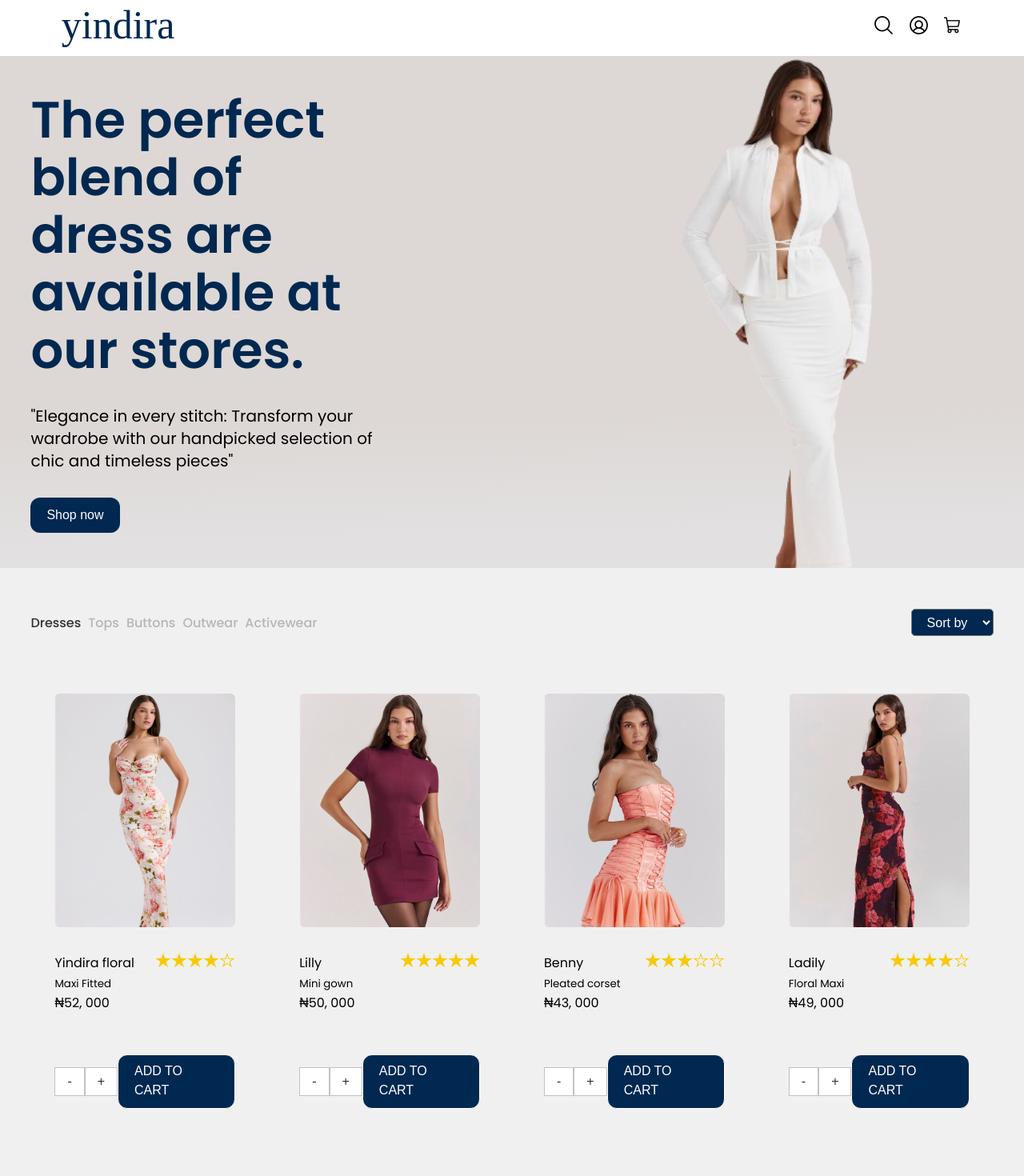
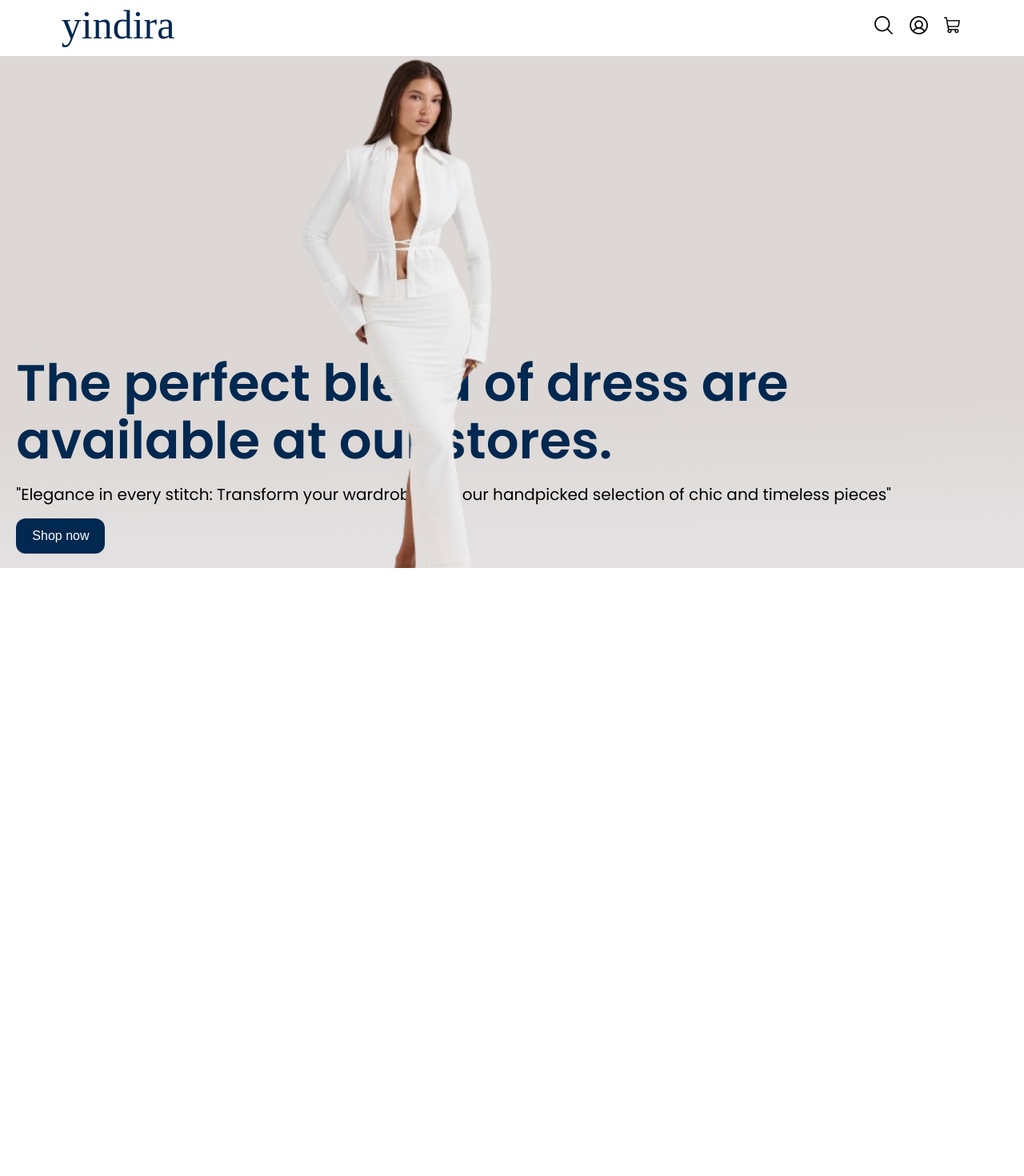
Before and after one commit to KaluDavid/Yindira-Store, a React (Vite) app: page / in a window 1280 px wide. Shown: the top 1470 px of the page at 80% size. After the commit the page ends 800 px from the top, so only its background shows below. Built offline with nearby package versions, Linux system fonts and the light colour scheme; a web font is replaced by a local one.

Commit message:
fixed fonts

```diff
--- a/src/component/Product-page/Cart.jsx
+++ b/src/component/Product-page/Cart.jsx
@@ -40,9 +40,9 @@ export function Cart() {
 
                 <div className="productDetails">
                   <div>
-                    <p>{item.productName}</p>
+                    <p><b>{item.productName}</b></p>
                     <small>{item.productType}</small>
-                    <p>₦{item.price}</p>
+                    <p><b> ₦{item.price}</b></p>
                   </div>
                   <img src={item.rating} alt="" className="ratings" />
                 </div>
--- a/src/component/Product-page/Product-Styles/cartOverlay.scss
+++ b/src/component/Product-page/Product-Styles/cartOverlay.scss
@@ -1,3 +1,6 @@
+@import "/src/component/variable.scss";
+
+
 @mixin btn {
   font-size: 12px;
   font-weight: 500;
--- a/src/component/Product-page/Product-Styles/heroStyle.scss
+++ b/src/component/Product-page/Product-Styles/heroStyle.scss
@@ -7,6 +7,7 @@
   padding: 0% 3%;
   background: $gray;
 }
+
 // text
 @mixin divStyle {
   gap: 32px;
@@ -40,10 +41,27 @@
 
 .heroMain {
   @include heroMain();
+
+  @include sm{
+    align-items: center;
+    justify-content: center;
+    padding:0%;
+  }
 }
 
 .text {
   @include divStyle();
+
+  @include sm {
+    position: absolute;
+    width: Hug (278px)px;
+height: Hug (182.42px)px;
+top: 443px;
+left: 20.32px;
+gap: 16.71px;
+opacity: 0px;
+
+  }
 }
 
 .text h1 {
@@ -58,10 +76,16 @@
   @include shopNow();
 }
 
- button:hover {
+button:hover {
   background: #034488;
 }
 
 .heroImage {
   @include heroImage();
+
+  @include sm{
+    object-fit: cover;
+    position: relative;
+    margin-right: 40%;
+  }
 }
--- a/src/component/Product-page/Product.jsx
+++ b/src/component/Product-page/Product.jsx
@@ -11,7 +11,7 @@ export function Product() {
       </div>
 
       <div>
-        <Cart />
+        {/* <Cart /> */}
       </div>
     </>
   );
--- a/src/component/Product-page/ProductCart.jsx
+++ b/src/component/Product-page/ProductCart.jsx
@@ -3,6 +3,8 @@ import { useState } from "react";
 import "./Product-Styles/productCart.scss";
 import { Header } from "./Header";
 import { pCart } from "./pCart";
+
+
 export function ProductCart() {
   return (
     <>
--- a/src/component/variable.scss
+++ b/src/component/variable.scss
@@ -41,3 +41,45 @@ $Poppins: "Poppins", sans-serif;
   color: $white;
   cursor: pointer;
 }
+
+
+
+
+// BREAKPOINTS
+$breakpoints: (
+  "sm": 320px,
+  "m": 360px,
+  "md": 425px,
+  "lg": 768px,
+  "xl": 1024px,
+);
+
+@mixin sm {
+  @media (min-width: map-get($breakpoints, "sm")) {
+    @content;
+  }
+}
+
+@mixin m {
+  @media (min-width: map-get($breakpoints, "m")) {
+    @content;
+  }
+}
+
+@mixin md {
+  @media (min-width: map-get($breakpoints, "md")) {
+    @content;
+  }
+}
+
+@mixin lg {
+  @media (min-width: map-get($breakpoints, "lg")) {
+    @content;
+  }
+}
+
+@mixin xl {
+  @media (min-width: map-get($breakpoints, "xl")) {
+    @content;
+  }
+}
```
